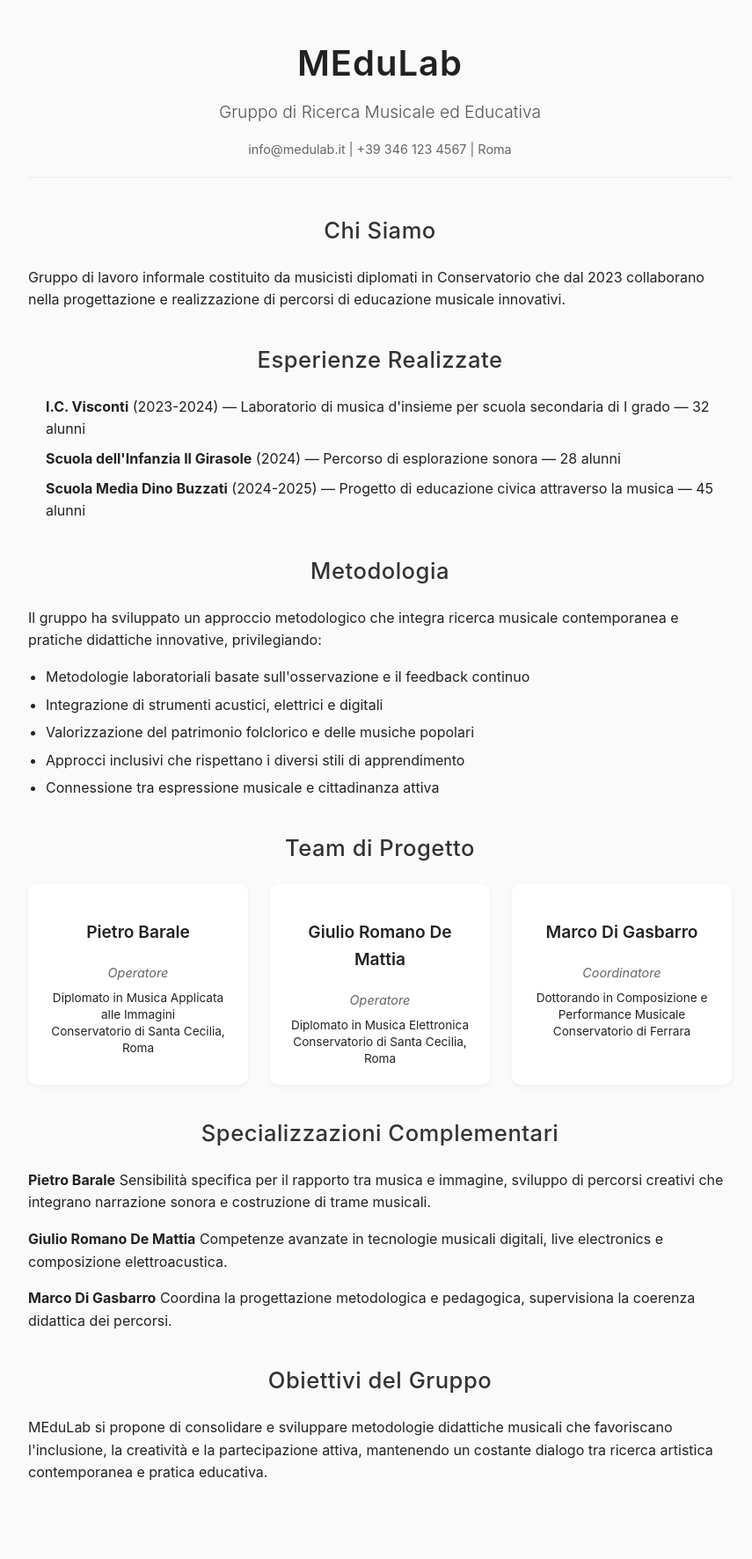
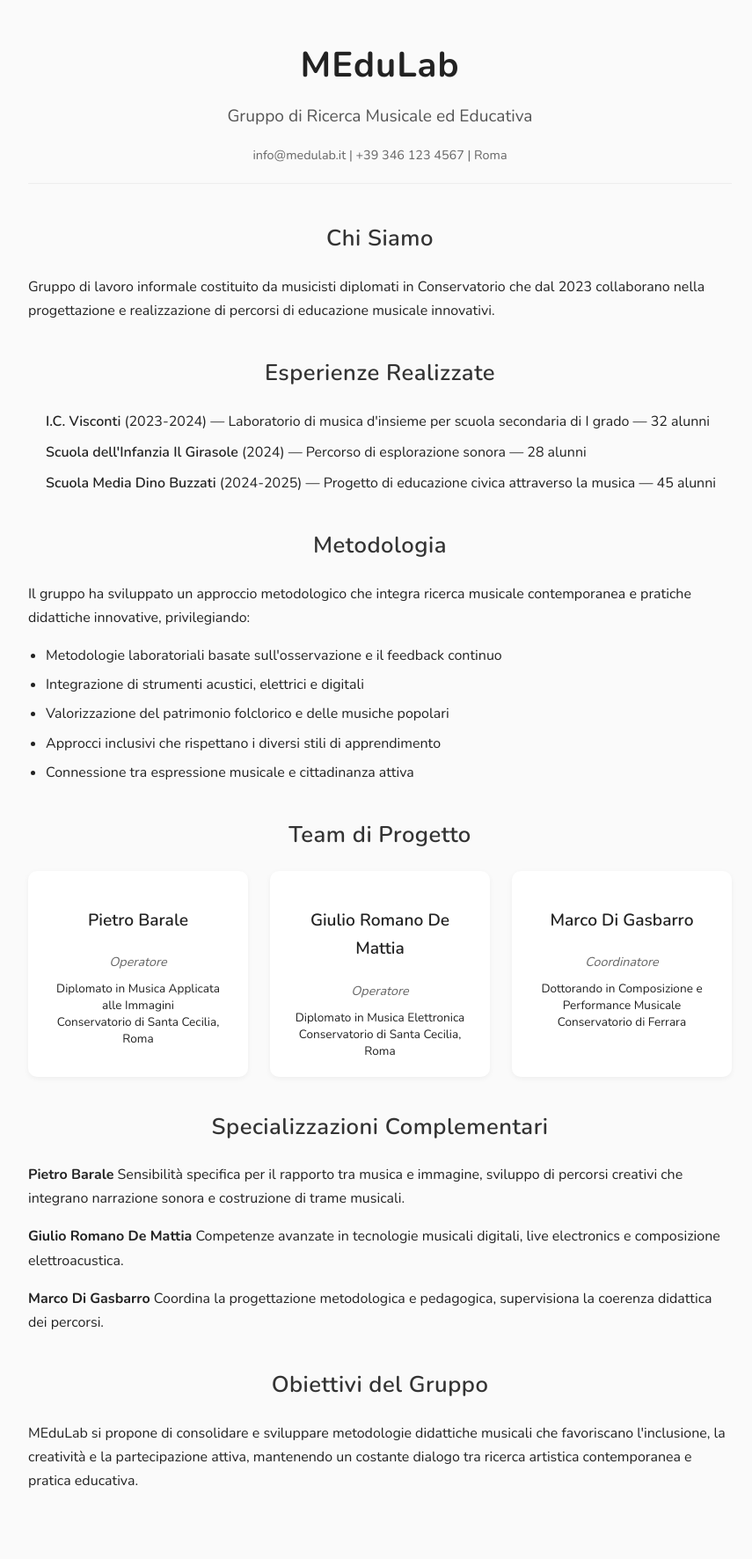
Before and after one commit to MEdu-lab/CV-gruppo, a Jekyll site: the page built from index.md, in a window 1280 px wide. Shown: the whole page at 88% size, without its empty margins (208-1063 px from the left). Built offline with Jekyll 4.4.1, drawn with Linux system fonts in a browser that asks for light colours.

Commit message:
Update style.css

```diff
--- a/assets/css/style.css
+++ b/assets/css/style.css
@@ -1,11 +1,12 @@
 body {
-    font-family: 'Inter', sans-serif;
-    line-height: 1.6;
+    font-family: 'Nunito', sans-serif;
+    line-height: 1.7;
     max-width: 800px;
     margin: 0 auto;
     padding: 40px 20px;
     background: #fafafa;
     color: #222;
+    font-weight: 300; /* testo di base leggero */
 }
 
 .header {
@@ -17,7 +18,7 @@ body {
 
 .header h1 {
     font-size: 2.5em;
-    font-weight: 600;
+    font-weight: 700; /* titolo più deciso */
     margin: 0;
     letter-spacing: 1px;
 }
@@ -26,7 +27,7 @@ body {
     font-size: 1.2em;
     color: #555;
     margin-top: 8px;
-    font-weight: 300;
+    font-weight: 400;
 }
 
 .contact-info {
@@ -34,6 +35,7 @@ body {
     font-size: 0.9em;
     color: #666;
     margin-top: 15px;
+    font-weight: 300;
 }
 
 .section {
@@ -42,7 +44,7 @@ body {
 
 .section h2 {
     font-size: 1.6em;
-    font-weight: 500;
+    font-weight: 600; /* titoli sezioni ben visibili */
     margin-bottom: 20px;
     text-align: center;
     letter-spacing: 0.5px;
@@ -53,16 +55,17 @@ body {
 .section p {
     margin-bottom: 14px;
     text-align: left;
+    font-weight: 300;
 }
-
 
 .experience-item {
     margin-bottom: 8px;
     padding-left: 20px;
+    font-weight: 400;
 }
 
 .experience-item strong {
-    font-weight: bold;
+    font-weight: 600;
 }
 
 .team-grid {
@@ -85,17 +88,18 @@ body {
     font-weight: 600;
 }
 
-
 .team-member .role {
     font-style: italic;
     color: #666;
     font-size: 0.9em;
     margin-bottom: 8px;
+    font-weight: 400;
 }
 
 .team-member .qualification {
     font-size: 0.85em;
     line-height: 1.4;
+    font-weight: 300;
 }
 
 @media (max-width: 600px) {
@@ -110,6 +114,7 @@ body {
 
 .methodology-list li {
     margin-bottom: 6px;
+    font-weight: 300;
 }
 
 /* CSS per stampa PDF */
```
